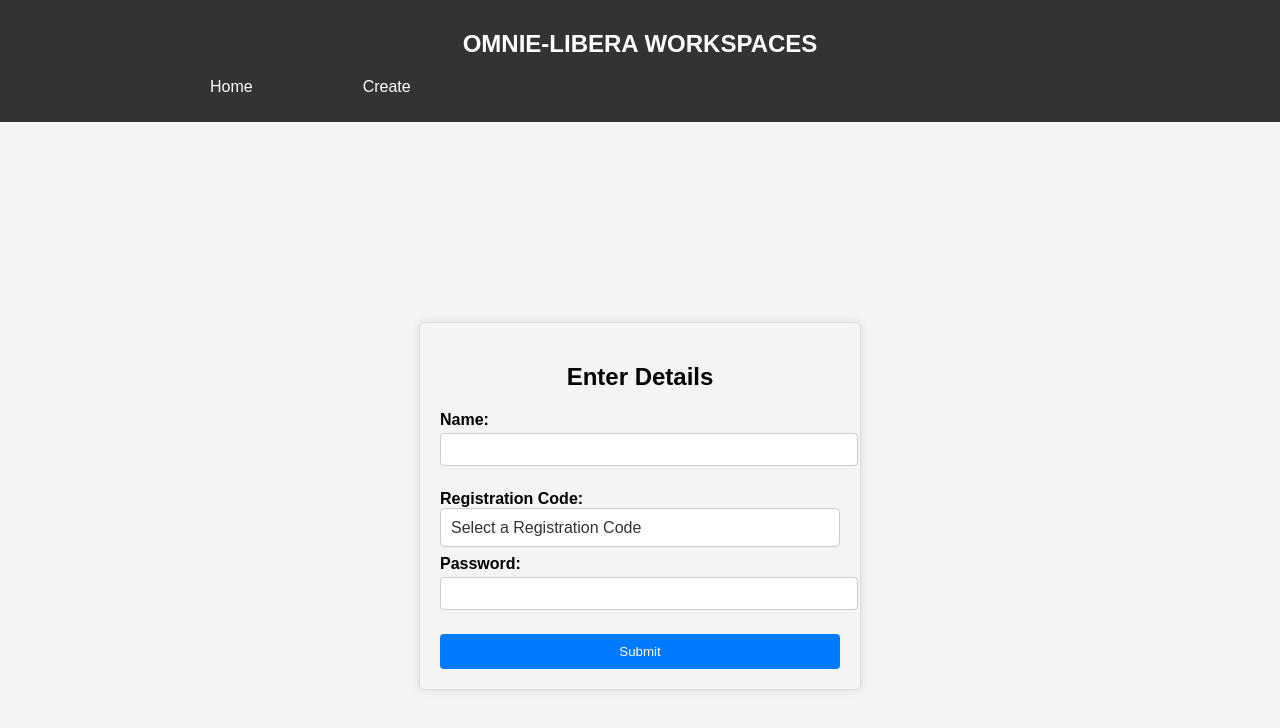
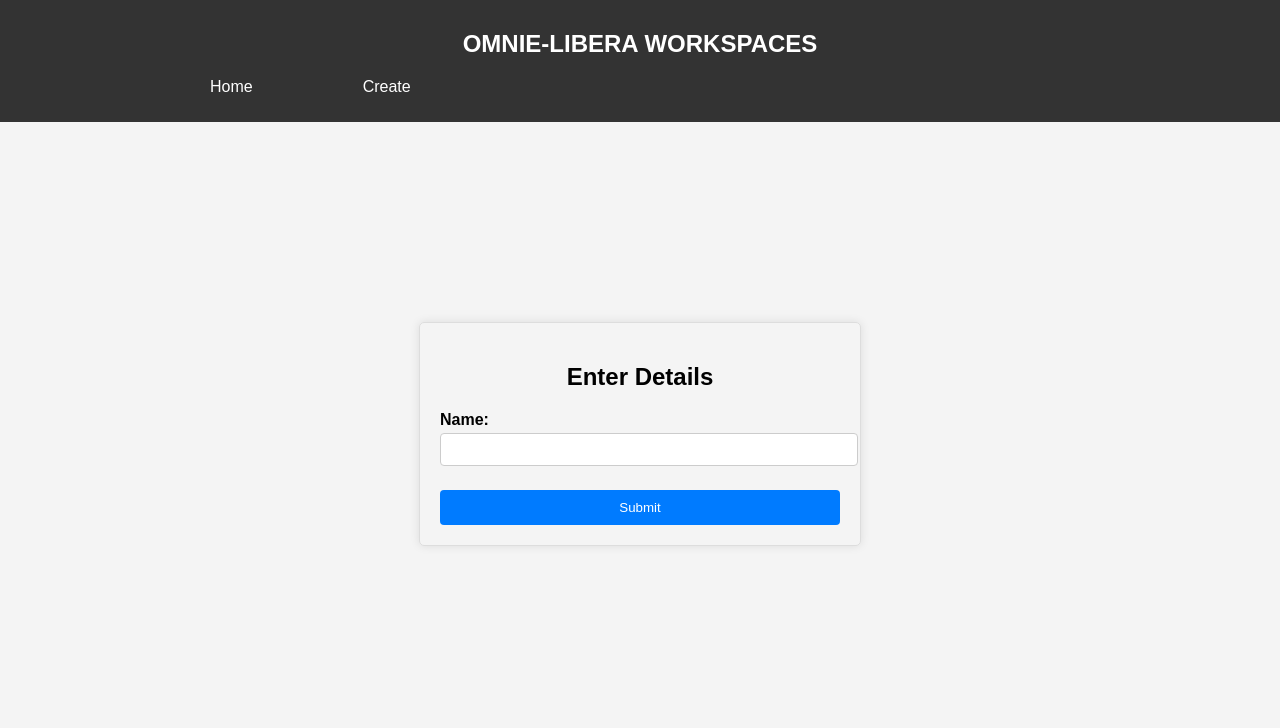
Before and after one commit to Vivek-omnie/Libera-Workspaces, a React (Create React App) app in the folder client/: page /create in a window 1280 px wide. Shown: the top 728 px of the page. Built offline with nearby package versions, Linux system fonts and the light colour scheme.

Commit message:
Removed pass and registration

```diff
--- a/client/src/App.js
+++ b/client/src/App.js
@@ -195,8 +195,6 @@ function App() {
             <h2 style={{ textTransform: "uppercase" }}>
               {selectedRecord?.name}
             </h2>
-            <p>Registration Code: {selectedRecord?.registration_key}</p>
-            <p>Password: {selectedRecord?.password}</p>
             <p>Using Now: {selectedRecord?.your_name}</p>
             <p>Available: {selectedRecord?.isActive ? "🔴" : "🟢"}</p>
             <button
--- a/client/src/components/create.js
+++ b/client/src/components/create.js
@@ -7,8 +7,6 @@ export const Create = () => {
   const navigate = useNavigate();
 
   const [name, setName] = useState("");
-  const [registrationKey, setRegistrationKey] = useState("");
-  const [password, setpassword] = useState("");
   const [isActive] = useState(false);
   const [response, setResponse] = useState("");
 
@@ -19,8 +17,6 @@ export const Create = () => {
         "https://libera-workspace-server.zeabur.app/workspace/create",
         {
           name: name,
-          registration_key: registrationKey,
-          password: password,
           isActive: isActive,
         }
       );
@@ -44,29 +40,6 @@ export const Create = () => {
           required
         />
       </label>
-      <label>
-        Registration Code:
-        <select
-          name="registration_key"
-          value={registrationKey}
-          onChange={(e) => setRegistrationKey(e.target.value)}
-          required
-        >
-          <option value="" disabled>Select a Registration Code</option>
-          <option value="wsbom+G32VU3">wsbom+G32VU3</option>
-          <option value="SLiad+YKP85C">SLiad+YKP85C</option>
-        </select>
-      </label>
-      <label>
-        Password:
-        <input
-          type="text"
-          name="password"
-          value={password}
-          onChange={(e) => setpassword(e.target.value)}
-          required
-        />
-      </label>
       <input type="submit" value="Submit" />
       {response && <p> {"WorkSpace Added"}</p>}
     </form>
--- a/client/src/components/workspaceupdate.js
+++ b/client/src/components/workspaceupdate.js
@@ -8,8 +8,6 @@ export const Updatefull = () => {
   const { _id } = useParams();
   const navigate = useNavigate();
   const [name, setname] = useState("");
-  const [password, setpassword] = useState("");
-  const [registration_key, setregistration_key] = useState("");
   const [response, setResponse] = useState("");
 
   const postData = async (event) => {
@@ -20,8 +18,6 @@ export const Updatefull = () => {
         `https://libera-workspace-server.zeabur.app/workspace/update/${_id}`,
         {
           name: name,
-          password: password,
-          registration_key: registration_key,
         }
       );
       setResponse(response.data);
@@ -44,32 +40,6 @@ export const Updatefull = () => {
           required
         />
       </label>
-      <label>
-        Registration Code:
-        <select
-          type="text"
-          name="registration_key"
-          value={registration_key}
-          onChange={(e) => setregistration_key(e.target.value)}
-          required
-        >
-          <option value="" disabled>
-            Select a Registration Code
-          </option>
-          <option value="wsbom+G32VU3">wsbom+G32VU3</option>
-          <option value="SLiad+YKP85C">SLiad+YKP85C</option>
-        </select>
-      </label>
-      <label>
-        Password:
-        <input
-          type="text"
-          name="password"
-          value={password}
-          onChange={(e) => setpassword(e.target.value)}
-          required
-        />
-      </label>
 
       <div>
         {/* <label>
```
Also changed, not shown: 2 other files (tests, documents, lock files or other folders).
